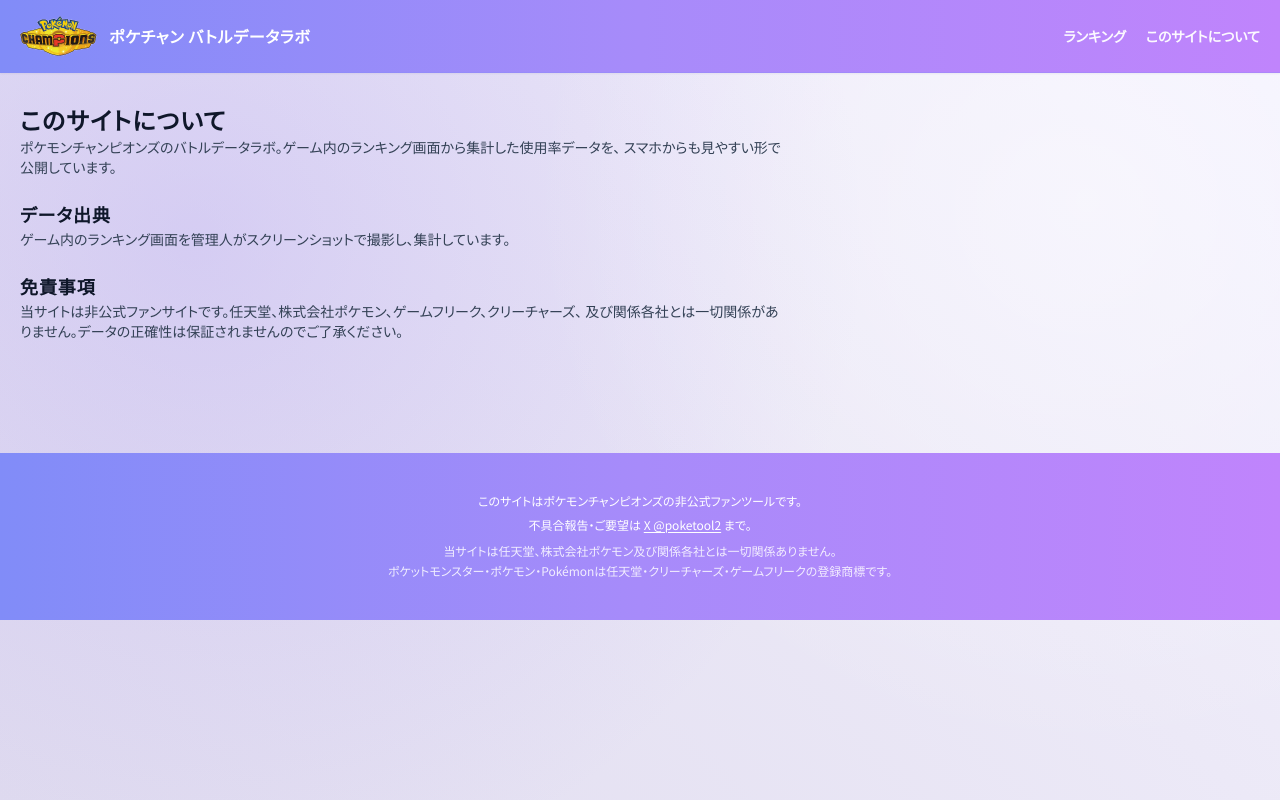
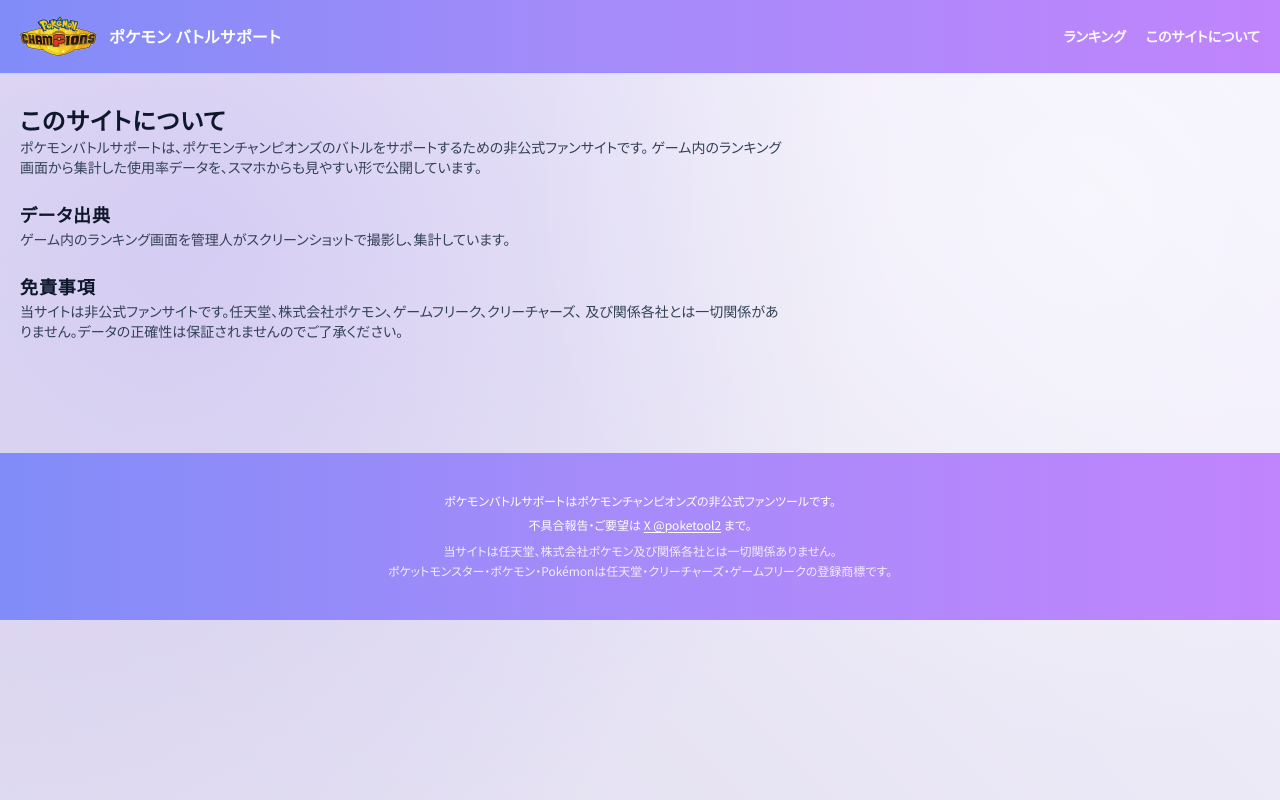
Before and after one commit to naga0033/pokemon-champions-database, a Next.js app: page /about in a window 1280 px wide. Built offline with nearby package versions, Linux system fonts and the light colour scheme.

Commit message:
rename: サイト名を「ポケモンバトルサポート」に変更
ヘッダー・タイトルタグ・メタ説明・フッター・aboutページを更新。

```diff
--- a/app/about/page.tsx
+++ b/app/about/page.tsx
@@ -4,8 +4,8 @@
     <div className="prose prose-slate max-w-3xl">
       <h1 className="font-display text-2xl font-black text-slate-900">このサイトについて</h1>
       <p className="text-sm text-slate-700">
-        ポケモンチャンピオンズのバトルデータラボ。ゲーム内のランキング画面から集計した使用率データを、
-        スマホからも見やすい形で公開しています。
+        ポケモンバトルサポートは、ポケモンチャンピオンズのバトルをサポートするための非公式ファンサイトです。
+        ゲーム内のランキング画面から集計した使用率データを、スマホからも見やすい形で公開しています。
       </p>
       <h2 className="mt-6 font-display text-lg font-black text-slate-900">データ出典</h2>
       <p className="text-sm text-slate-700">
--- a/app/layout.tsx
+++ b/app/layout.tsx
@@ -20,9 +20,9 @@
 });
 
 export const metadata: Metadata = {
-  title: "ポケチャンバトルデータラボ",
+  title: "ポケモンバトルサポート",
   description:
-    "ポケモンチャンピオンズの使用率ランキング・技・持ち物・特性・性格・努力値の採用率をまとめた非公式データラボ。スマホでも見やすい。",
+    "ポケモンチャンピオンズの使用率ランキング・技・持ち物・特性・性格・努力値の採用率をまとめた非公式バトルサポートサイト。スマホでも見やすい。",
   icons: { icon: "/icon.png" },
 };
 
@@ -55,7 +55,7 @@
         {/* フッター */}
         <footer className="mt-20 bg-gradient-to-r from-indigo-400 via-violet-400 to-purple-400 px-5 py-10 text-center text-xs text-white">
           <div className="mx-auto max-w-4xl space-y-2">
-            <p>このサイトはポケモンチャンピオンズの非公式ファンツールです。</p>
+            <p>ポケモンバトルサポートはポケモンチャンピオンズの非公式ファンツールです。</p>
             <p>
               不具合報告・ご要望は{" "}
               <a
--- a/components/HeaderLogo.tsx
+++ b/components/HeaderLogo.tsx
@@ -22,9 +22,9 @@
         priority
       />
       <span className="text-[11px] font-extrabold tracking-tight leading-tight text-white sm:text-sm sm:tracking-[0.04em] md:text-base">
-        ポケチャン
-        <span className="ml-1 hidden sm:inline">バトルデータラボ</span>
-        <span className="ml-1 inline sm:hidden">データラボ</span>
+        ポケモン
+        <span className="ml-1 hidden sm:inline">バトルサポート</span>
+        <span className="ml-1 inline sm:hidden">バトルサポ</span>
       </span>
     </a>
   );
```
